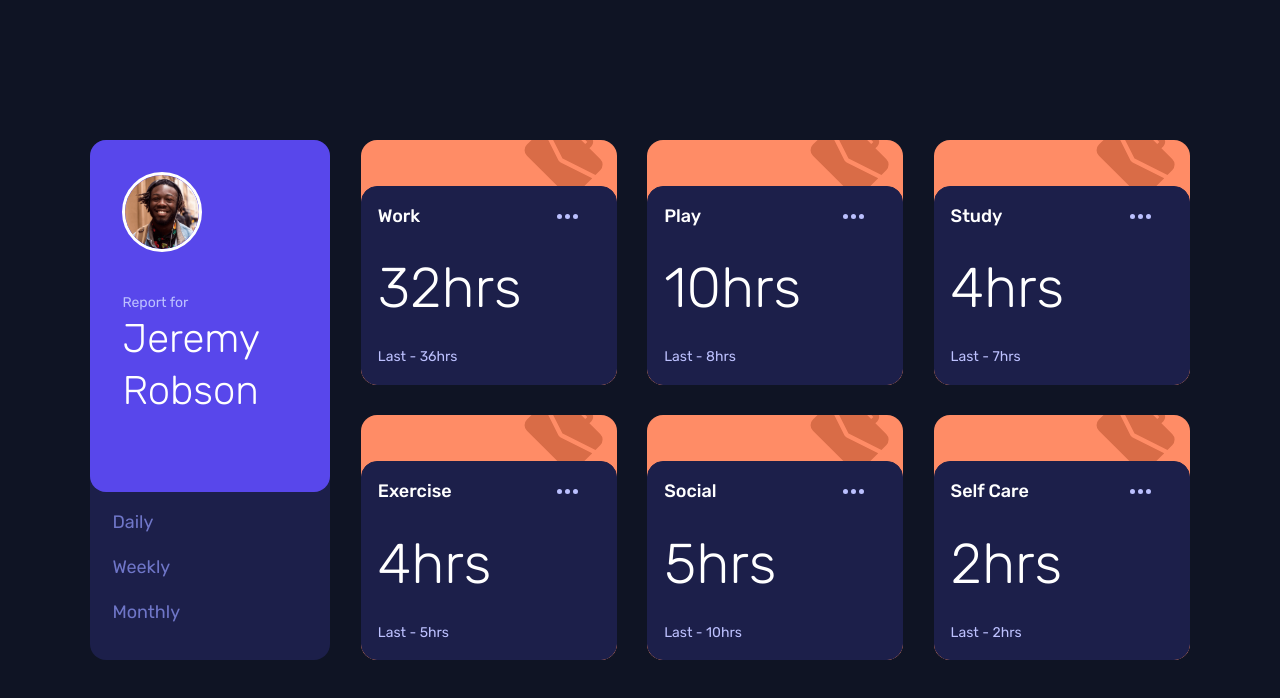
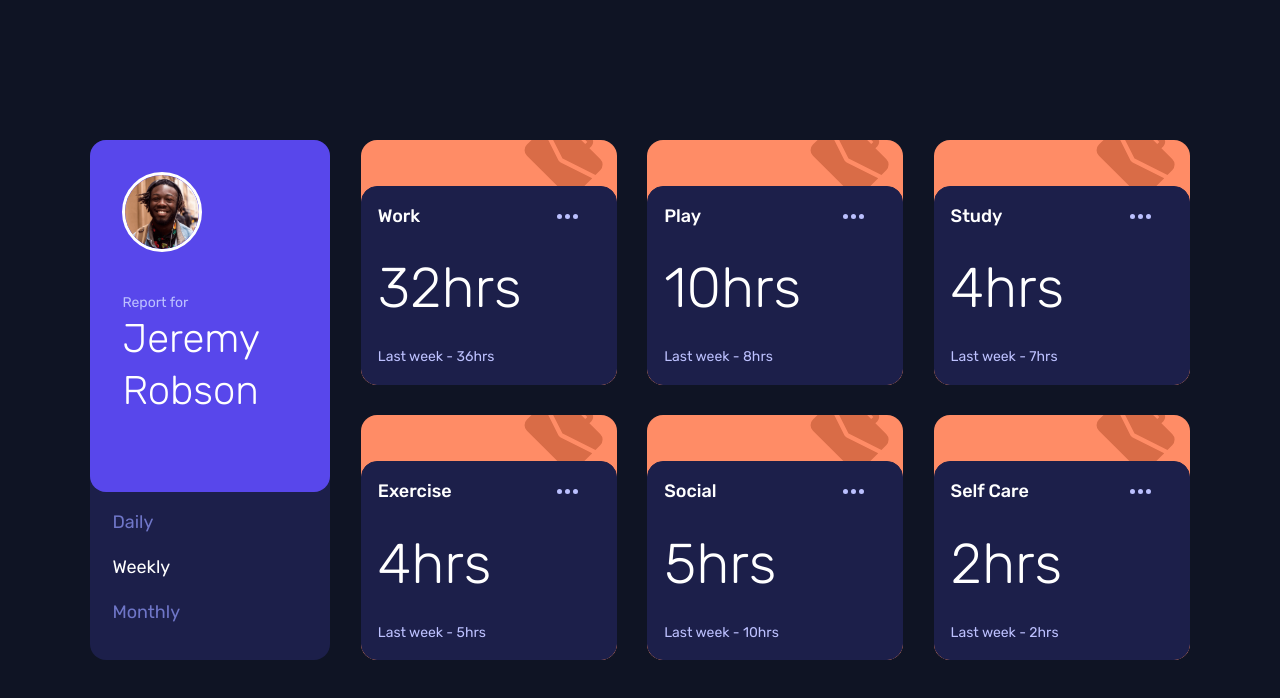
Before and after one commit to whoamihealay/time-tracking-dashboard, a React (Create React App) app: page / in a window 1280 px wide. Both pictures are taken after a click on the button "Weekly". Shown: the top 698 px of the page. Built offline with nearby package versions, Linux system fonts and the light colour scheme.

Commit message:
Profile buttons change color according to state

```diff
--- a/src/App.js
+++ b/src/App.js
@@ -7,6 +7,10 @@ import Profile from "./components/Profile";
 
 function App() {
   const [data, setData] = useState([]);
+  const [timeframe, setTimeframe] = useState("daily");
+  const [dailyBtn, setDailybtn] = useState();
+  const [weeklyBtn, setWeeklybtn] = useState();
+  const [monthlyBtn, setMonthlybtn] = useState();
 
   const getData = () => {
     axios.get("data.json").then(function (response) {
@@ -22,15 +26,42 @@ function App() {
     });
   };
 
+  const daily = () => {
+    setTimeframe("daily");
+    setDailybtn("white");
+    setWeeklybtn("");
+    setMonthlybtn("");
+  };
+
+  const weekly = () => {
+    setTimeframe("weekly");
+    setDailybtn("");
+    setWeeklybtn("white");
+    setMonthlybtn("");
+  };
+  const monthly = () => {
+    setTimeframe("monthly");
+    setDailybtn("");
+    setWeeklybtn("");
+    setMonthlybtn("white");
+  };
+
   useEffect(() => {
     getData();
-  });
+  }, []);
 
   return (
     <div className="App container flex">
-      <Profile />
+      <Profile
+        daily={daily}
+        weekly={weekly}
+        monthly={monthly}
+        dailyBtn={dailyBtn}
+        weeklyBtn={weeklyBtn}
+        monthlyBtn={monthlyBtn}
+      />
       {data.map((data) => (
-        <Card key={data.id} data={data} />
+        <Card key={data.id} data={data} time={timeframe} />
       ))}
     </div>
   );
--- /dev/null
+++ b/src/components/Button.js
@@ -0,0 +1,21 @@
+import React from "react";
+
+import PropTypes from "prop-types";
+
+const Button = ({ text, onClick, color }) => {
+  return (
+    <button onClick={onClick} className="btn" style={{ color: color }}>
+      {text}
+    </button>
+  );
+};
+
+Button.defaultProps = {
+  text: "",
+};
+
+Button.propTypes = {
+  text: PropTypes.string,
+};
+
+export default Button;
--- a/src/components/Card.js
+++ b/src/components/Card.js
@@ -1,22 +1,9 @@
 import React from "react";
-import { useState } from "react";
-import PropTypes from "prop-types";
 import "./card.css";
 import ellipsis from "../assets/icon-ellipsis.svg";
 
-const Card = ({ data }) => {
-  const [time, setTime] = useState("weekly");
+const Card = ({ data, time }) => {
   let info;
-
-  const timeframe = () => {
-    if (time === "daily") {
-      setTime("weekly");
-    } else if (time === "weekly") {
-      setTime("monthly");
-    } else if (time === "monthly") {
-      setTime("daily");
-    }
-  };
 
   if (time === "daily") {
     info = (
@@ -25,7 +12,7 @@ const Card = ({ data }) => {
           {data.timeframes.daily.current}hrs
         </p>
         <p className="text-light fs-200 text-right previous">
-          Last - {data.timeframes.daily.previous}hrs
+          Yesterday - {data.timeframes.daily.previous}hrs
         </p>
       </div>
     );
@@ -36,28 +23,30 @@ const Card = ({ data }) => {
           {data.timeframes.weekly.current}hrs
         </p>
         <p className="text-light fs-200 text-right previous">
-          Last - {data.timeframes.weekly.previous}hrs
+          Last week - {data.timeframes.weekly.previous}hrs
         </p>
       </div>
     );
-  } else {
+  } else if (time === "monthly") {
     info = (
       <div className="times grid">
         <p className="text-left fs-600 fw-300 current">
           {data.timeframes.monthly.current}hrs
         </p>
         <p className="text-light fs-200 text-right previous">
-          Last - {data.timeframes.monthly.previous}hrs
+          Last month - {data.timeframes.monthly.previous}hrs
         </p>
       </div>
     );
+  } else {
+    info = <div></div>;
   }
 
   return (
     <div className="card flex">
       <div className="card-info grid">
         <p className="fw-500 text-left title">{data.title}</p>
-        <button className="btn btn-size" onClick={() => timeframe()}>
+        <button className="btn btn-size">
           <img src={ellipsis} alt="change timeframe" className="link" />
         </button>
         {info}
@@ -66,8 +55,4 @@ const Card = ({ data }) => {
   );
 };
 
-Card.propTypes = {
-  data: PropTypes.object.isRequired,
-};
-
 export default Card;
--- a/src/components/Profile.js
+++ b/src/components/Profile.js
@@ -1,11 +1,17 @@
-import React, { useState } from "react";
+import React from "react";
 
 import jeremy from "../assets/image-jeremy.png";
 import "./profile.css";
+import Button from "./Button";
 
-const Profile = () => {
-  const [day, setDay] = useState("daily");
-
+const Profile = ({
+  daily,
+  weekly,
+  monthly,
+  dailyBtn,
+  weeklyBtn,
+  monthlyBtn,
+}) => {
   return (
     <div className="profile flex bg-dark">
       <div className="profile-upper flex bg-blue">
@@ -16,15 +22,9 @@ const Profile = () => {
         </div>
       </div>
       <div className="btn-div flex">
-        <button className="btn" onClick={() => setDay("daily")}>
-          Daily
-        </button>
-        <button className="btn" onClick={() => setDay("weekly")}>
-          Weekly
-        </button>
-        <button className="btn" onClick={() => setDay("Monthly")}>
-          Monthly
-        </button>
+        <Button text="Daily" onClick={daily} color={dailyBtn} />
+        <Button text="Weekly" onClick={weekly} color={weeklyBtn} />
+        <Button text="Monthly" onClick={monthly} color={monthlyBtn} />
       </div>
     </div>
   );
```
